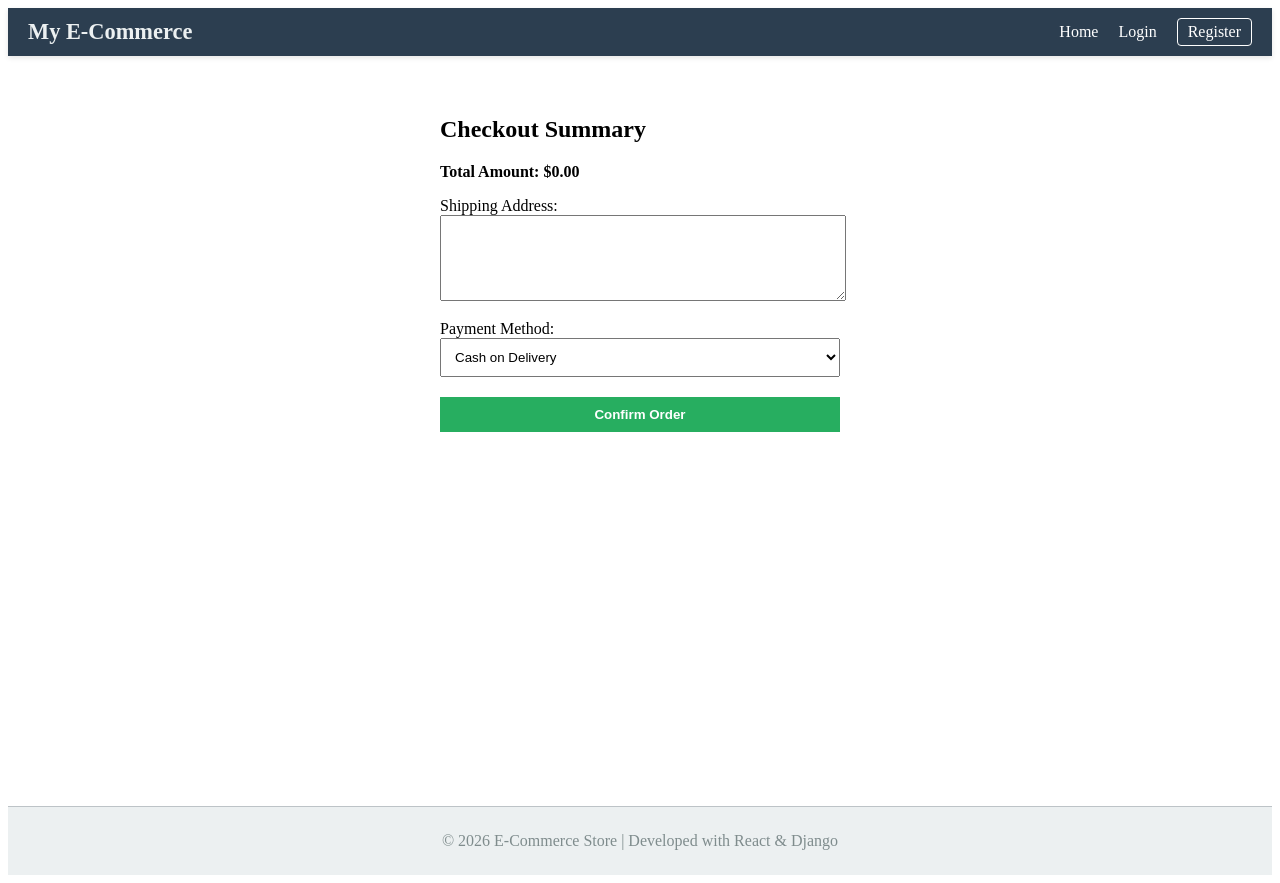
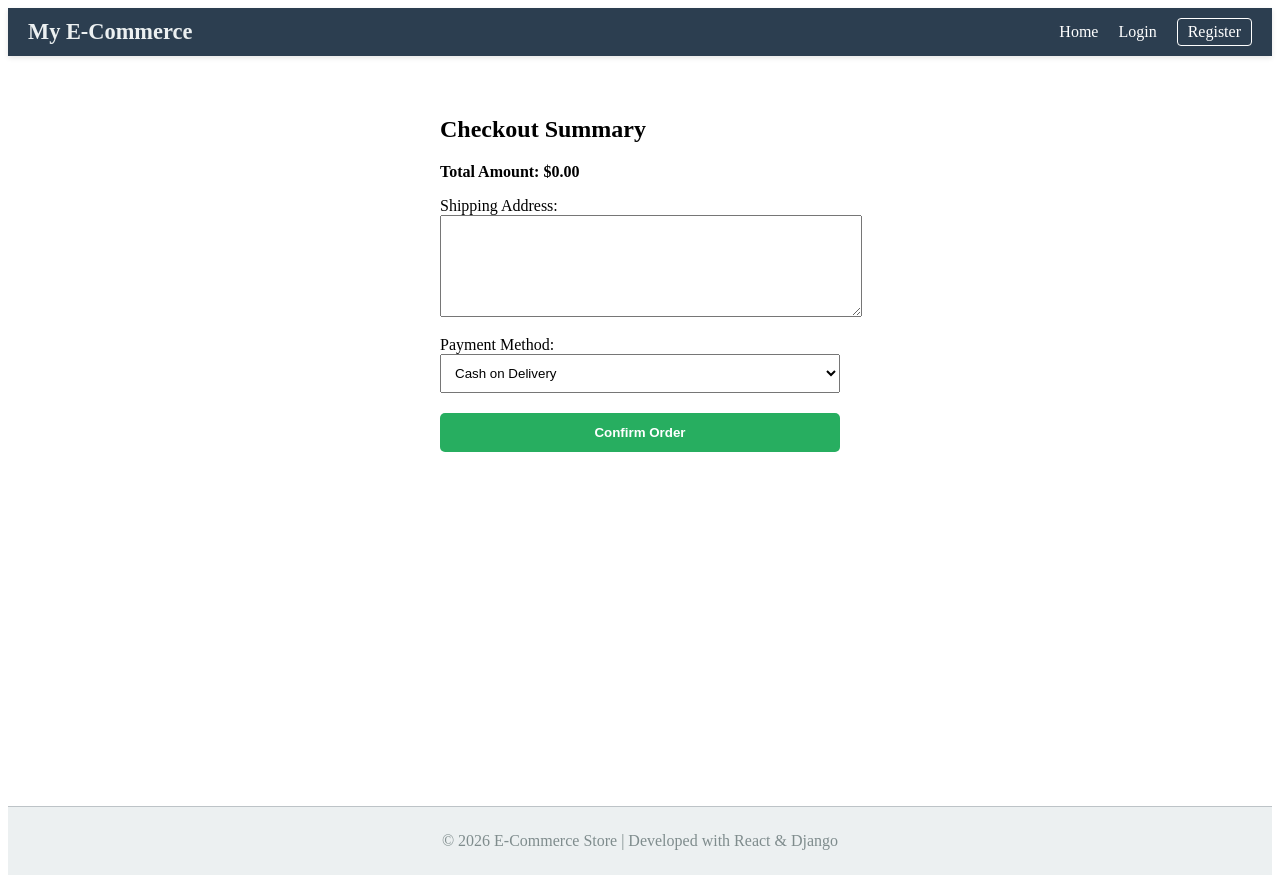
Before and after one commit to mdshahadathossainit/E-Commerce, a React (Vite) app in the folder frontend/: page /checkout in a window 1280 px wide. Built offline with nearby package versions, Linux system fonts and the light colour scheme; no server answers.

Commit message:
Update Checkout.jsx

```diff
--- a/frontend/src/pages/Checkout.jsx
+++ b/frontend/src/pages/Checkout.jsx
@@ -13,7 +13,7 @@ const Checkout = () => {
             try {
                 const res = await api.get('cart/');
                 if (res.data && res.data.length > 0) {
-                    const total = res.data[0].items.reduce((sum, item) => sum + (item.product.price * item.quantity), 0);
+                    const total = res.data[0].items.reduce((sum, item) => sum + (parseFloat(item.product.price) * item.quantity), 0);
                     setTotalPrice(total);
                 }
             } catch (err) { console.error(err); }
@@ -26,13 +26,12 @@ const Checkout = () => {
         try {
             await api.post('orders/', {
                 shipping_address: address,
-                payment_method: paymentMethod,
-                total_price: totalPrice
+                payment_method: paymentMethod
             });
             alert("Order Placed Successfully!");
             navigate('/profile');
         } catch (error) {
-            alert("Order Failed.");
+            alert(error.response?.data?.error || "Order Failed.");
         }
     };
 
@@ -44,7 +43,7 @@ const Checkout = () => {
                 <label>Shipping Address:</label><br />
                 <textarea
                     required
-                    style={{ width: '100%', height: '80px', marginBottom: '15px' }}
+                    style={{ width: '100%', height: '80px', marginBottom: '15px', padding: '10px' }}
                     onChange={(e) => setAddress(e.target.value)}
                 />
                 <label>Payment Method:</label><br />
@@ -58,7 +57,7 @@ const Checkout = () => {
                 </select>
                 <button
                     type="submit"
-                    style={{ width: '100%', padding: '10px', background: '#27ae60', color: '#fff', border: 'none', cursor: 'pointer', fontWeight: 'bold' }}
+                    style={{ width: '100%', padding: '12px', background: '#27ae60', color: '#fff', border: 'none', cursor: 'pointer', fontWeight: 'bold', borderRadius: '5px' }}
                 >
                     Confirm Order
                 </button>
```
